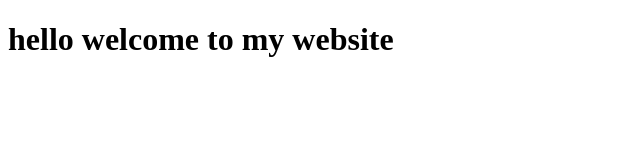
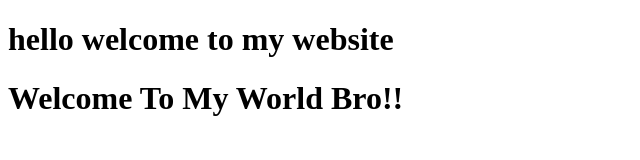
Before and after one commit to KPPM/git-101, a plain HTML site: page index.html in a window 1280 px wide. Shown: the whole page, without its empty margins (0-640 px from the left). Drawn offline with Linux system fonts and the light colour scheme.

Commit message:
Update index.html

```diff
--- a/index.html
+++ b/index.html
@@ -2,9 +2,10 @@
 <html lang="en">
 <head>
     <meta charset="UTF-8">
-    <title>hello world</title>
+    <title>Website</title>
 </head>
 <body>
     <h1>hello welcome to my website</h1>
+    <h1>Welcome To My World Bro!!</h1>
 </body>
 </html>
```
